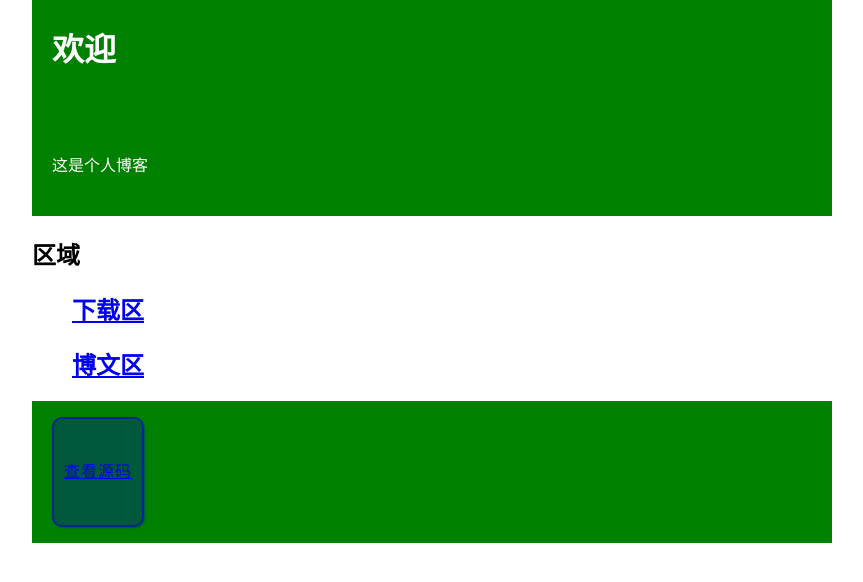
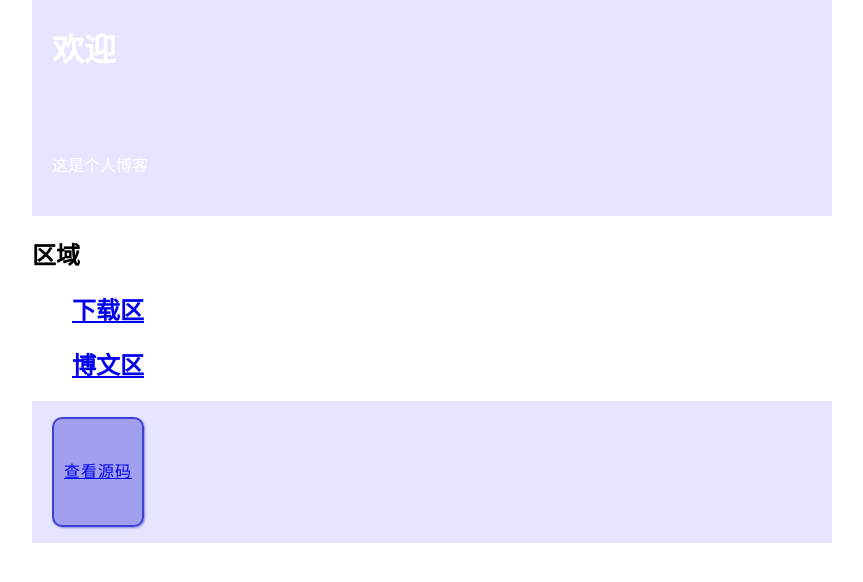
Before and after one commit to plabra/blog, a PHP site: page / in a window 1280 px wide. Shown: the top 582 px of the page, without its empty margins (208-1071 px from the left). Run offline with PHP 8.4, Linux system fonts and the light colour scheme.

Commit message:
Update style2.css

```diff
--- a/style2.css
+++ b/style2.css
@@ -23,7 +23,7 @@ body {
 }
 
 header, footer {
-  background-color: green;
+  background-color: rgba(0,0,255,0.1);
   color: white;
   line-height: 100px;
   padding: 0 20px;
```
